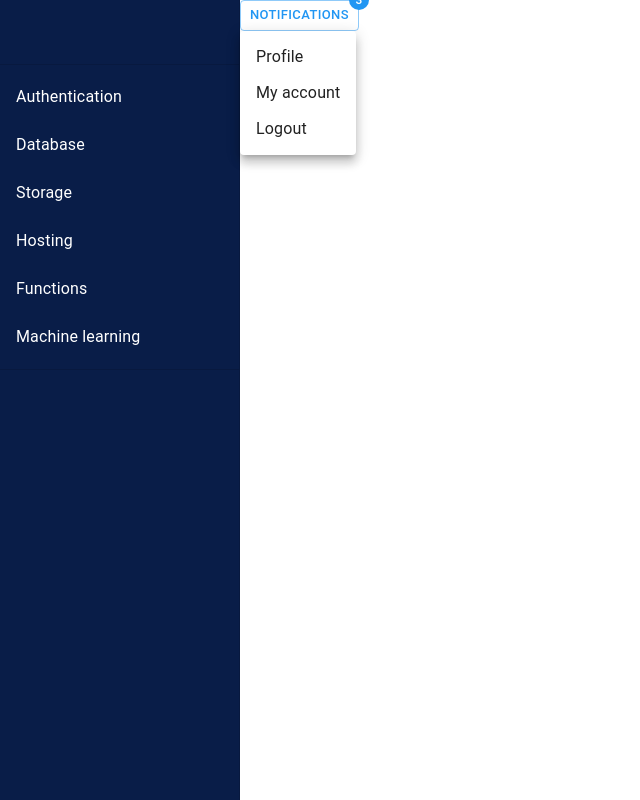
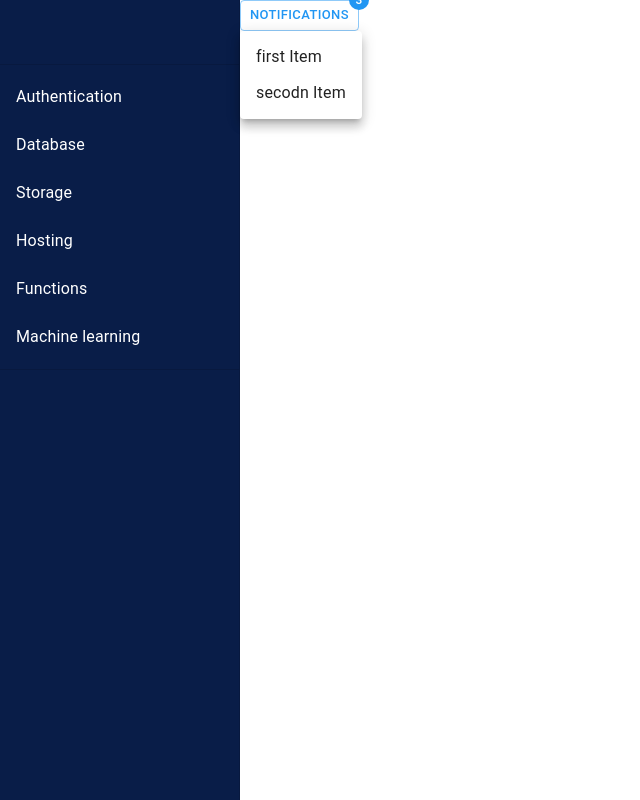
Before and after one commit to ebrahim78652/practiceRepo, a React (Create React App) app in the folder material-ui-practice/: page /authentication in a window 1280 px wide. Both pictures are taken after a click on the button "NOTIFICATIONS". Shown: the whole page, without its empty margins (0-640 px from the left). Built offline with nearby package versions, Linux system fonts and the light colour scheme.

Commit message:
change items of the menu

```diff
--- a/material-ui-practice/src/Components/Common/BasicMenu/BasicMenu.tsx
+++ b/material-ui-practice/src/Components/Common/BasicMenu/BasicMenu.tsx
@@ -7,9 +7,9 @@ type BasicMenuProps = {
     open: boolean,
     handleClose:()=>void,
     anchorEl: null | HTMLElement,
-
+    menuItems: {id: number, label:string}[]
 }
-function BasicMenu({open, handleClose, anchorEl}: BasicMenuProps) {
+function BasicMenu({open, handleClose, anchorEl, menuItems}: BasicMenuProps) {
 
   return (
     <Menu
@@ -21,9 +21,12 @@ function BasicMenu({open, handleClose, anchorEl}: BasicMenuProps) {
       'aria-labelledby': 'basic-button',
     }}
   >
-    <MenuItem onClick={handleClose}>Profile</MenuItem>
-    <MenuItem onClick={handleClose}>My account</MenuItem>
-    <MenuItem onClick={handleClose}>Logout</MenuItem>
+    {
+        menuItems.map((item)=>
+        <MenuItem key={item.id} onClick = {handleClose}>
+            {item.label}
+        </MenuItem>)
+    }
   </Menu>
 
   )
--- a/material-ui-practice/src/Components/Common/NotificationBell/NotificationBell.tsx
+++ b/material-ui-practice/src/Components/Common/NotificationBell/NotificationBell.tsx
@@ -19,6 +19,9 @@ function NotificationBell({badgeContent}:{badgeContent:number}) {
     const open = Boolean(anchorEl);
 
     const handleClick = (event: React.MouseEvent<HTMLButtonElement>) => {
+      if(!badgeContent){
+        return
+      }
       setAnchorEl(event.currentTarget);
     };
 
@@ -26,6 +29,15 @@ function NotificationBell({badgeContent}:{badgeContent:number}) {
       setAnchorEl(null);
     };
 
+    /*  */
+    const menuItems = [{
+        id: 1,
+        label: "first Item"
+    },
+    {
+        id:2,
+        label: "secodn Item"
+    }]
     /*  */
     return (
     <>
@@ -41,7 +53,7 @@ function NotificationBell({badgeContent}:{badgeContent:number}) {
     </div>
 
     {/*Basic Menu that opens when clicked on the notifications button  */}
-     <BasicMenu open={open} handleClose={handleClose} anchorEl = {anchorEl} ></BasicMenu>
+     <BasicMenu open={open} handleClose={handleClose} anchorEl = {anchorEl} menuItems ={menuItems}  ></BasicMenu>
     {/*  */}
     </>
   )
--- a/material-ui-practice/src/Components/Pages/Authentication.page.tsx
+++ b/material-ui-practice/src/Components/Pages/Authentication.page.tsx
@@ -3,7 +3,6 @@ import Grid from '@mui/material/Grid';
 import CommonButton from '../Common/Button/CommonButton';
 import { blue } from '@mui/material/colors';
 import NotificationBell from  '../Common/NotificationBell/NotificationBell'
-import BasicMenu from '../Common/BasicMenu/BasicMenu';
 function Authentication() {
 
   const buttonStyles = {
```
